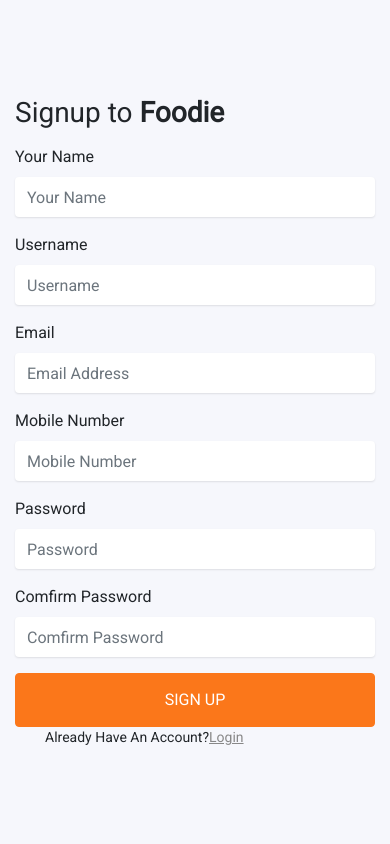
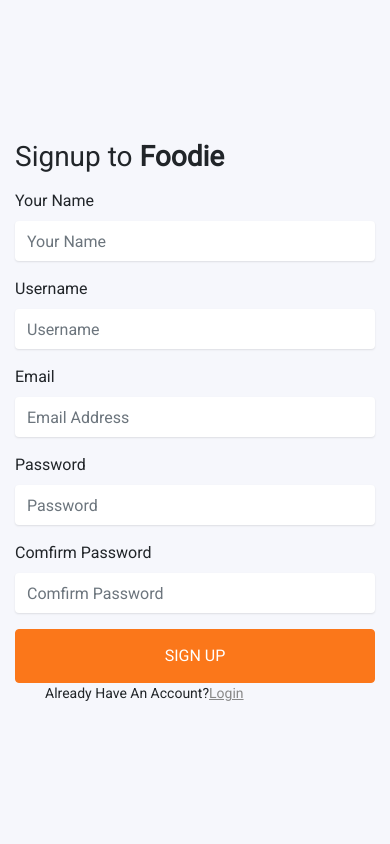
Before and after one commit to MohammedAfnaskk/fooddesk, a Django app: page /account/signup in a window 390 px wide. Shown: the part 750-1594 px from the top of the page. Run offline with Django 4.2, Linux system fonts and the light colour scheme; some libraries are stand-ins or nearby versions.

Commit message:
mobile number issue solved

```diff
--- a/Account/views.py
+++ b/Account/views.py
@@ -64,7 +64,6 @@
             name =request.POST['first_name']
             username = request.POST['username']
             email = request.POST['emailid']
-            mobile_number= request.POST['mobile_number']
             password = request.POST['password']
             comfirmpassword = request.POST['comfirmpassword']
             password_validate = ValidatePassword(password)
@@ -90,12 +89,9 @@
                 messages.error(request, 'User name already exists')
                 return redirect('signup')
 
-            if not re.match(r'^\d{10}$', mobile_number):
-                messages.error(request, 'Invalid mobile number. Please enter a 10-digit mobile number.')
-                return redirect('signup')
 
             else:
-                user = User.objects.create_user(username=username,password=password,first_name=name,email=email,mobile_number=mobile_number)
+                user = User.objects.create_user(username=username,password=password,first_name=name,email=email)
                 user.is_active=False
                 user.save()
 
--- a/templates/Account/signup.html
+++ b/templates/Account/signup.html
@@ -71,10 +71,7 @@
 			<input type="text" id="emailid" class="form-control" style =" height: 40px;" placeholder="Email Address" required pattern="[^@]+@[^@]+.[a-zA-Z]{2,6}"name='emailid'>
 		    </div>
 
-			<div class="form-group last">
-			<label for="password">Mobile Number</label>
-			<input type="text" id="mobile_number" class="form-control" style =" height: 40px;" placeholder="Mobile Number" required  name='mobile_number'>
-		    </div>
+
 
 
 		    <div class="form-group last">
```
